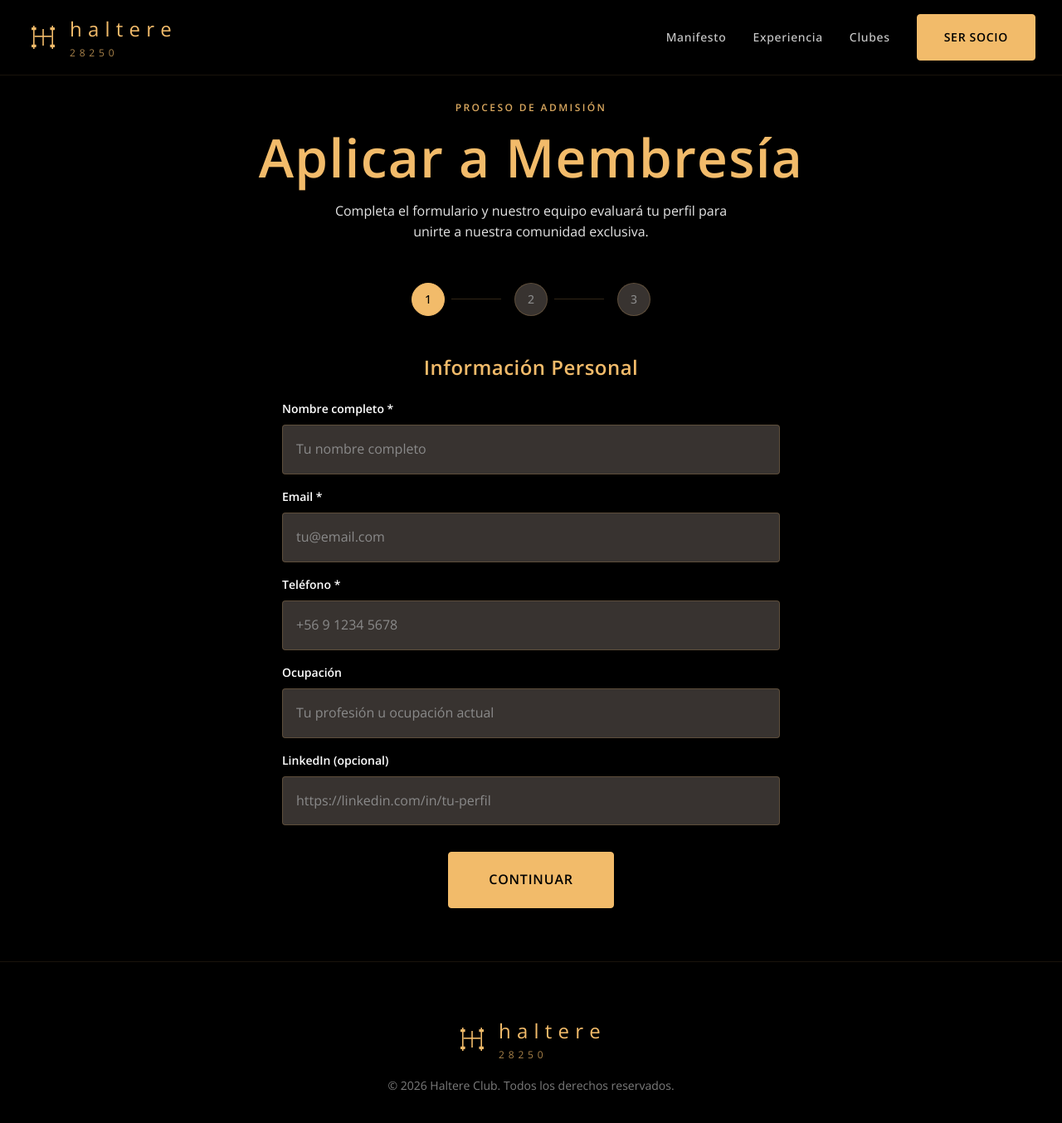
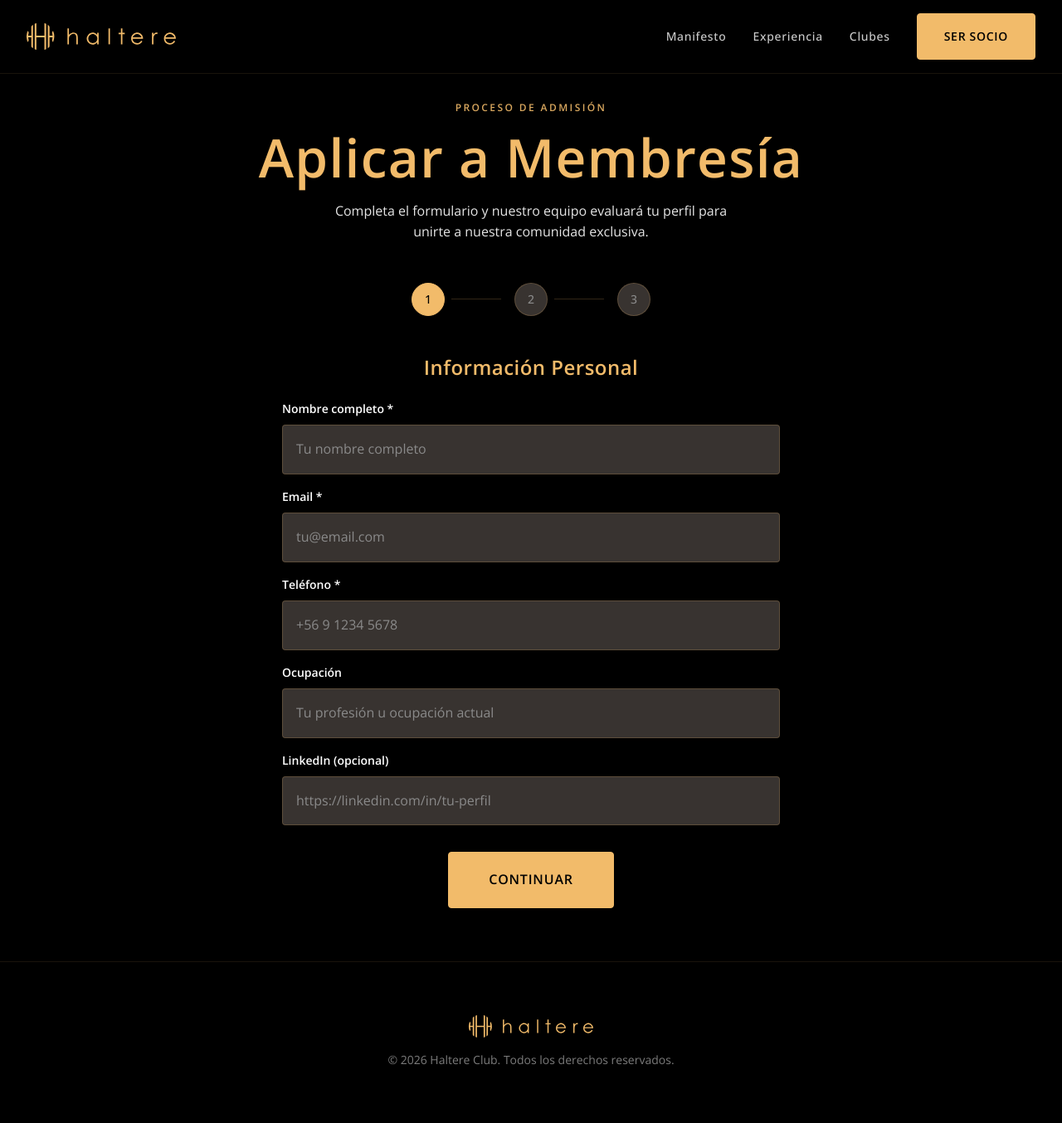
Before and after one commit to matiasbarrigadev/haltere-api, a Next.js app: page /apply in a window 1280 px wide. Shown: the top 1354 px of the page at 83% size. Built offline with nearby package versions, Linux system fonts and the light colour scheme.

Commit message:
feat: update apply page with official logo

```diff
--- a/src/app/apply/page.tsx
+++ b/src/app/apply/page.tsx
@@ -1,40 +1,8 @@
 'use client';
 
+import Image from 'next/image';
 import Link from 'next/link';
 import { useState } from 'react';
-
-// Logo SVG Component based on Brand Guidelines
-const HaltereLogo = ({ className = '', size = 'default' }: { className?: string; size?: 'default' | 'large' }) => {
-  const height = size === 'large' ? 60 : 40;
-  return (
-    <svg
-      viewBox="0 0 100 100"
-      height={height}
-      className={className}
-      fill="currentColor"
-      aria-label="Haltere Logo"
-    >
-      {/* Stylized H with barbell bars */}
-      <g>
-        {/* Left vertical bar with weights */}
-        <rect x="20" y="15" width="4" height="70" />
-        <rect x="15" y="20" width="14" height="8" rx="1" />
-        <rect x="15" y="72" width="14" height="8" rx="1" />
-
-        {/* Center H connector */}
-        <rect x="24" y="45" width="52" height="4" />
-
-        {/* Middle vertical (T of halTere) */}
-        <rect x="48" y="25" width="4" height="50" />
-
-        {/* Right vertical bar with weights */}
-        <rect x="76" y="15" width="4" height="70" />
-        <rect x="71" y="20" width="14" height="8" rx="1" />
-        <rect x="71" y="72" width="14" height="8" rx="1" />
-      </g>
-    </svg>
-  );
-};
 
 export default function ApplyPage() {
   const [step, setStep] = useState(1);
@@ -486,11 +454,13 @@ function Header() {
       <div className="container">
         <div className="header-inner">
           <Link href="/" className="logo">
-            <HaltereLogo />
-            <span style={{ display: 'flex', flexDirection: 'column', alignItems: 'flex-start' }}>
-              <span style={{ letterSpacing: '0.3em' }}>haltere</span>
-              <span style={{ fontSize: '0.5em', letterSpacing: '0.4em', opacity: 0.7 }}>28250</span>
-            </span>
+            <Image
+              src="/logooficial.svg"
+              alt="Haltere Club"
+              width={180}
+              height={36}
+              priority
+            />
           </Link>
 
           <nav className="nav">
@@ -510,12 +480,13 @@ function Footer() {
     <footer className="footer">
       <div className="container">
         <div style={{ marginBottom: '1rem', display: 'flex', justifyContent: 'center' }}>
-          <Link href="/" className="logo" style={{ justifyContent: 'center' }}>
-            <HaltereLogo />
-            <span style={{ display: 'flex', flexDirection: 'column', alignItems: 'flex-start' }}>
-              <span style={{ letterSpacing: '0.3em' }}>haltere</span>
-              <span style={{ fontSize: '0.5em', letterSpacing: '0.4em', opacity: 0.7 }}>28250</span>
-            </span>
+          <Link href="/" style={{ display: 'flex', justifyContent: 'center' }}>
+            <Image
+              src="/logooficial.svg"
+              alt="Haltere Club"
+              width={150}
+              height={30}
+            />
           </Link>
         </div>
         <p className="footer-text">
```
